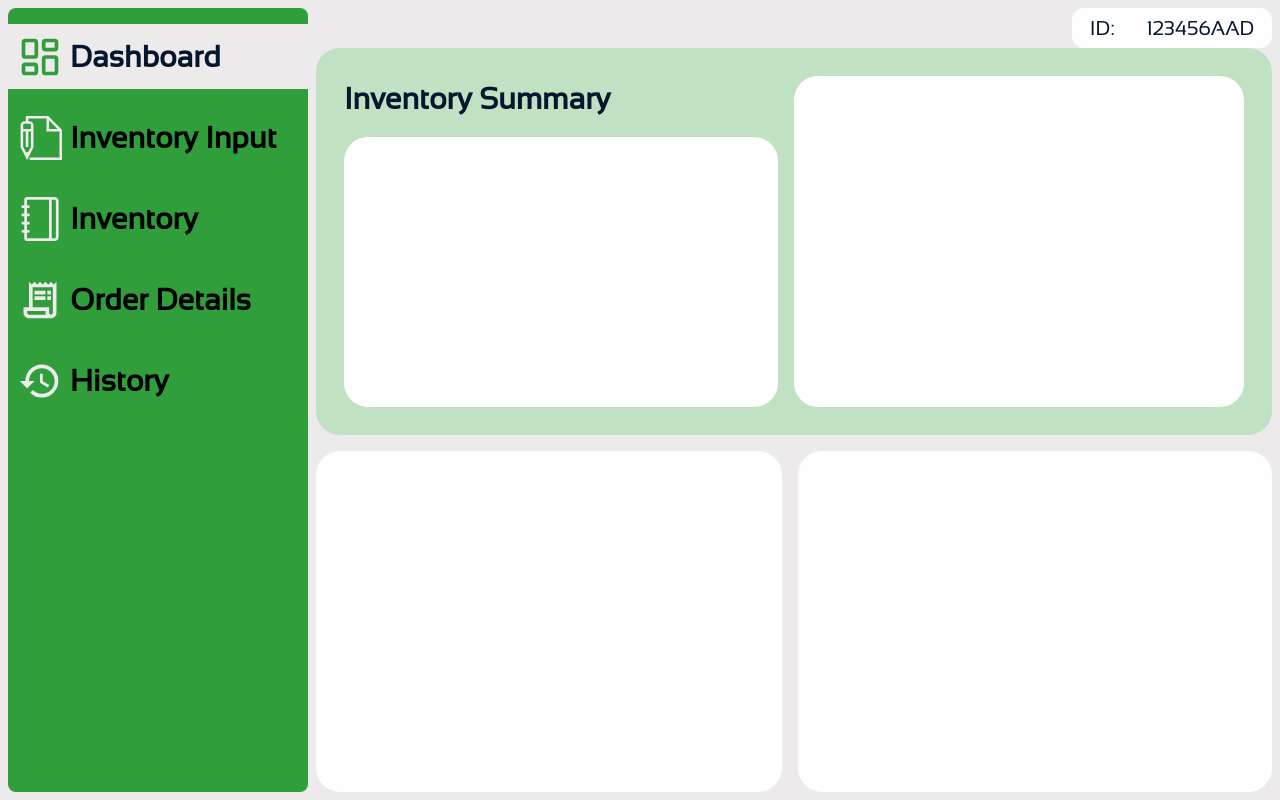
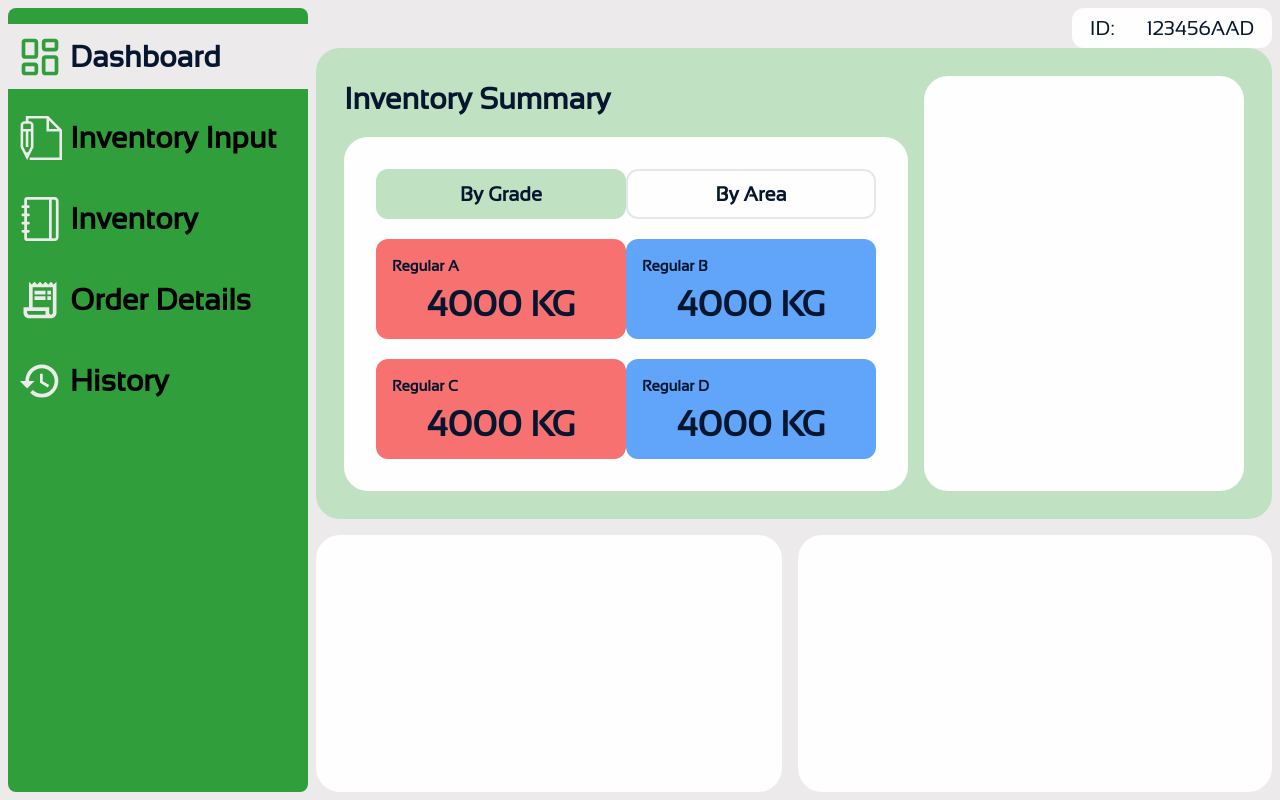
Before and after one commit to whoisbel/M-and-S-Inventory-Management, a Next.js app: page / in a window 1280 px wide. Built offline with nearby package versions, Linux system fonts and the light colour scheme.

Commit message:
Updated dashboard page

```diff
--- a/app/page.tsx
+++ b/app/page.tsx
@@ -1,8 +1,23 @@
+"use client"
 import Link from "next/link";
 import { DisplayID } from "@/components";
-import { Chart } from "chart.js";
+import { Chart } from "chart.js/auto";
+import { useState, useRef } from "react";
+
 export default function Dashboard() {
+
+  const [sortOption, setSortOption] = useState('grade')
+
+  const sortByGrade = () => {
+    setSortOption('grade')
+  }
+
+  const sortByArea = () => {
+    setSortOption('area')
+  }
+
   return <div className="w-full h-full flex flex-col">
+
     <DisplayID/>
     {/* Inventory Summary container */}
     <div className="w-full h-full bg-accent-green rounded-3xl p-7 flex">
@@ -12,11 +27,44 @@ export default function Dashboard() {
           <div className="w-full h-full bg-custom-white rounded-3xl p-4 flex flex-col">
             <div className="w-full h-full text-letters-color flex flex-col p-4">
                 {/* TODO: By Grade/Area Regular A/B/C/D KG Pie Chart, Time series chart, and Yearly Chart */}
+                <div className="flex w-full justify-evenly">
+                  {/* BY GRADE/AREA HERE*/}
+                  <button className={sortOption === 'grade' ?  "w-[250px] h-[50px] rounded-xl bg-accent-green flex justify-center items-center": "w-[250px] h-[50px] rounded-xl bg-custom-white border-2 border-opacity-40 flex justify-center items-center"} onClick={sortByGrade}>
+                    <h1 className="font-bold text-[20px] text-letters-color">By Grade</h1>
+                  </button>
+                  <button className={sortOption === 'area' ?  "w-[250px] h-[50px] rounded-xl bg-accent-green flex justify-center items-center":"w-[250px] h-[50px] rounded-xl bg-custom-white border-2 border-opacity-40 flex justify-center items-center"} onClick={sortByArea}>
+                    <h1 className="font-bold text-[20px] text-letters-color">By Area</h1>
+                  </button>
+                </div>
+                <div className="w-full h-full pt-[20px]">
+                  {/* REGULAR A TO D HERE */}
+                  <div className="w-full justify-evenly flex">
+                    <div className="rounded-xl flex flex-col w-[250px] h-[100px] bg-red-400 p-4">
+                      <h1 className="text-[15px] font-bold text-letters-color">Regular A</h1>
+                      <h1 className="text-[35px] font-bold text-letters-color self-center">4000 KG</h1>
+                    </div>
+                    <div className="rounded-xl flex flex-col w-[250px] h-[100px] bg-blue-400 p-4">
+                      <h1 className="text-[15px] font-bold text-letters-color">Regular B</h1>
+                      <h1 className="text-[35px] font-bold text-letters-color self-center">4000 KG</h1>
+                    </div>
+                  </div>
+                  <div className="w-full justify-evenly flex pt-[20px]">
+                    <div className="rounded-xl flex flex-col w-[250px] h-[100px] bg-red-400 p-4">
+                      <h1 className="text-[15px] font-bold text-letters-color">Regular C</h1>
+                      <h1 className="text-[35px] font-bold text-letters-color self-center">4000 KG</h1>
+                    </div>
+                    <div className="rounded-xl flex flex-col w-[250px] h-[100px] bg-blue-400 p-4">
+                      <h1 className="text-[15px] font-bold text-letters-color">Regular D</h1>
+                      <h1 className="text-[35px] font-bold text-letters-color self-center">4000 KG</h1>
+                    </div>
+                  </div>
+                </div>
             </div>
           </div>
         </div>
       </div>
       <div className="bg-custom-white w-full h-full rounded-3xl text-letters-color">
+        {/* Pie Chart HERE */}
       </div>
     </div>
     {/* Seasonal and Yearly chart container */}
```
